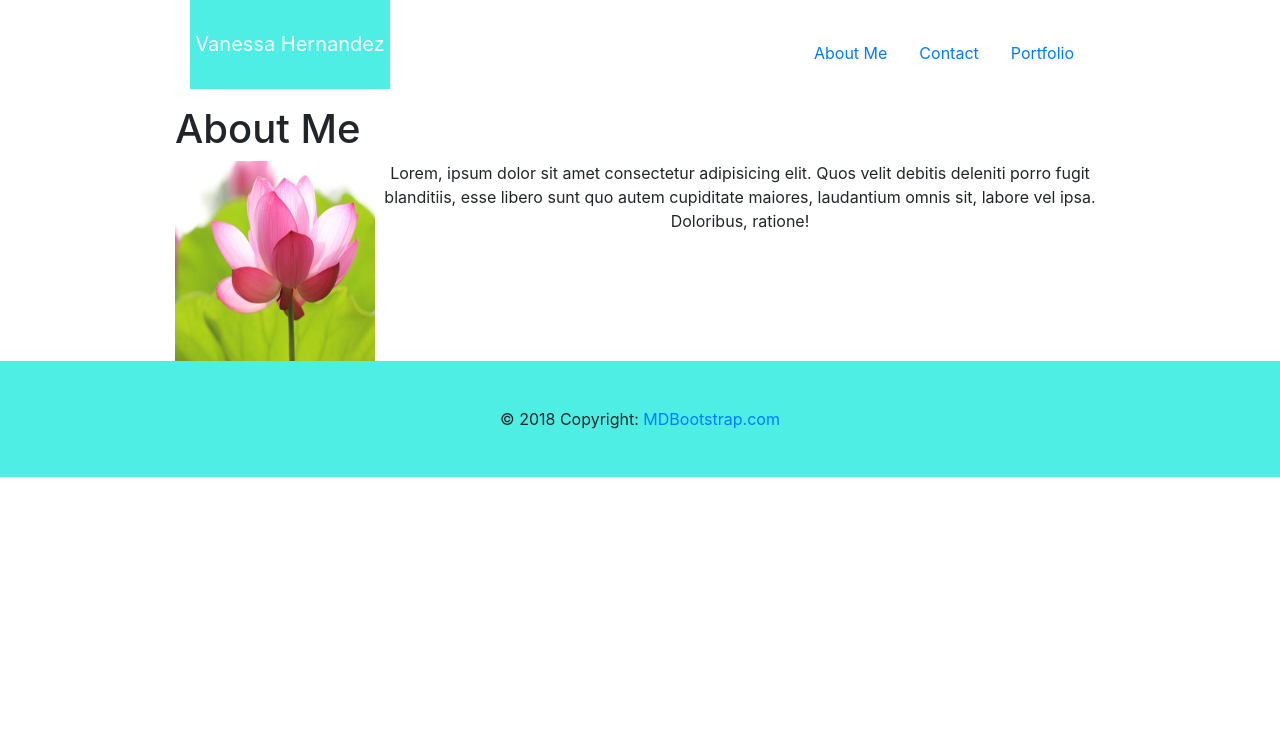
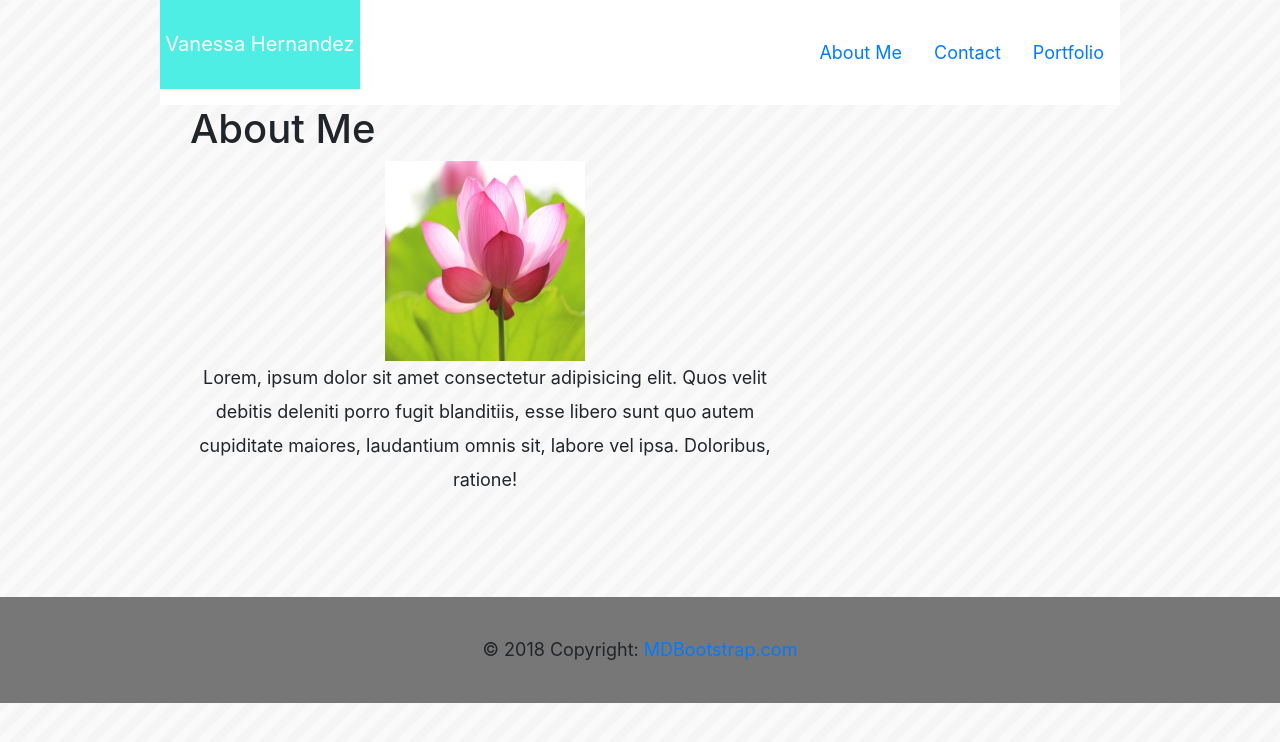
Before and after one commit to Hernavch/Bootstrap-Portfolio, a plain HTML site: page index.html in a window 1280 px wide. Drawn offline with nearby package versions, Linux system fonts and the light colour scheme.

Commit message:
closertodesign

```diff
--- a/assets/style.css
+++ b/assets/style.css
@@ -1,7 +1,9 @@
  body{
-    /* background-color:black; */
+    background-image: url(images/stripes-light.png);
+    font-size:18px;
+    line-height:34px;
 }
-.container-fluid{
+.container{
     width: 100%;
     max-width: 960px;
     margin: 0 auto;
@@ -17,19 +19,18 @@ padding:0px;
 }
 
  #top-bar{
-    padding:0px;
+    margin-bottom: 100px;
 }
 
 .myindex{
     padding:0px;
-    max-width: 960;
+
 }
 .piccol{
     text-align: center;
 }
-.selfport{
-    float: left;
-}
+.selfport{}
+
 /* #myname{
     padding:20px;
     margin:0px;
@@ -38,21 +39,31 @@ padding:0px;
 
 
  #myfooter{
-    background-color:#4eeee5;
-    padding:30px;
+    background-color:#777777;
+    padding:20px;
+    margin-top: 100px;
 }
 
-@media only screen and (min-width:640){
+@media screen and (max-width:740px){
+   body{ background-color: aquamarine;}
+   #vanessaherna{
+       width:100%;
+   }
+   .top-bar{
+       width:100%;
+       padding:0px;
+   }
 
 
 }
 
 
-@media only screen and (min-width:768){
+@media screen and (min-width:768){
 
 }
 
-@media only screen and (min-width:980){
+@media screen and (min-width:980){
+
 
 
 }
--- a/index.html
+++ b/index.html
@@ -11,8 +11,8 @@
 </head>
 <body>
   <!-- Image and text -->
-<div class="container-fluid">
-<div class="top-bar" class="row">
+
+<div class="top-bar, row">
       <div class='col-md-12'>
 <nav class="navbar" id="vanessaherna">
     <a class="page-header" id="myname" href="#">
@@ -33,21 +33,22 @@
   </nav>
   </div>
 
+</div>
 
 
-  </div>
-
-  <div class="row myindex">
+<div class="container">
+  <div class="row, myindex">
     <div class="col-md-12">
       <h1>About Me</h1>
   </div>
-    <div class="col-md-12 piccol" >
+    <div class="col-md-8 piccol" >
         <img class=selfport  src="assets/images/flower1.jpg" height="200px" width="200px" alt="Vanessa" class="img-thumbnail">
 
       <p>Lorem, ipsum dolor sit amet consectetur adipisicing elit. Quos velit debitis deleniti porro fugit blanditiis, esse libero sunt quo autem cupiditate maiores, laudantium omnis sit, labore vel ipsa. Doloribus, ratione!</p>
       </div>
     </div>
- </div>
+</div>
+
 
 
   <!-- Footer -->
```
Also changed, not shown: assets/images/stripes-light.png (added).
